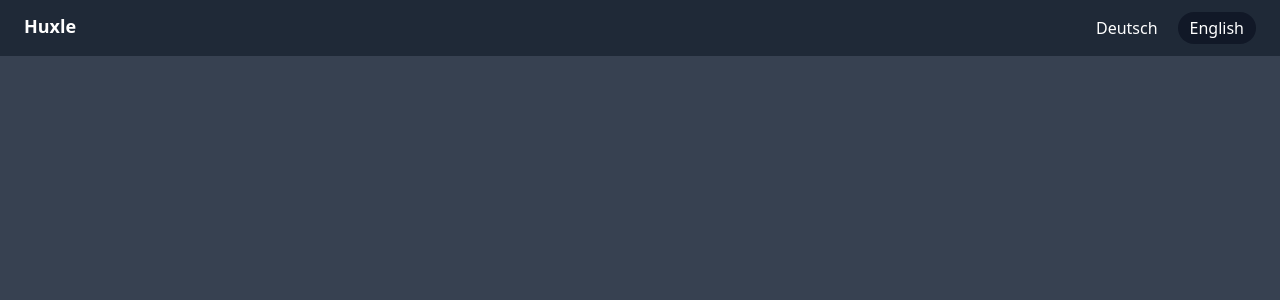
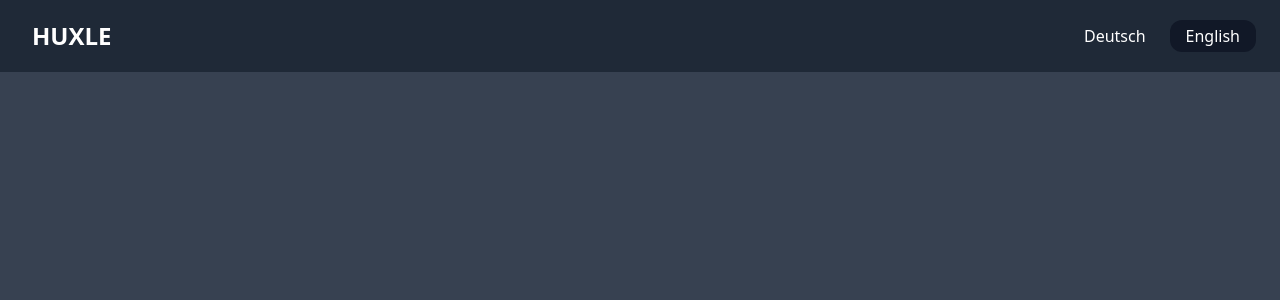
Before and after one commit to Wolfelijolex/Huxle, a Vue app: page / in a window 1280 px wide. Shown: the top 300 px of the page. Built offline with nearby package versions, Linux system fonts and the light colour scheme.

Commit message:
changed logo a bit

```diff
--- a/src/App.vue
+++ b/src/App.vue
@@ -3,7 +3,7 @@
     <div class="navBar">
       <div class="container px-2 mx-auto">
         <div class="py-3 flex flex-row justify-between align-middle">
-          <p class="navBarLogo">{{ $t("huxle") }}</p>
+          <p class="navBarLogo">{{ $t("HUXLE") }}</p>
           <LanguageSwitcher />
         </div>
       </div>
@@ -30,7 +30,7 @@ div {
 }
 
 .navBarLogo {
-  @apply text-white text-lg font-bold cursor-pointer duration-200;
+  @apply text-white text-2xl font-bold cursor-pointer duration-200 p-2 hover:bg-gray-600 rounded-xl;
 }
 
 
--- a/src/components/LanguageSwitcher.vue
+++ b/src/components/LanguageSwitcher.vue
@@ -30,14 +30,14 @@ function changeLocale(newLocale: string) {
 }
 
 .LanguageSwitcher {
+  @apply flex gap-2 text-sm text-white text-base font-normal align-middle pt-2 pb-2;
+}
+
+.LanguageSwitcher li {
   @apply flex gap-2 text-sm text-white text-base font-normal;
 }
 
-.LanguageSwitcher li {
-  @apply flex gap-2 text-sm text-white text-base font-normal ;
-}
-
 .LanguageSwitcher li button {
-  @apply flex gap-2 text-sm text-white text-base font-normal pt-1 pb-1 pl-3 pr-3 duration-200 hover:bg-slate-500 ;
+  @apply flex text-sm text-white text-base font-normal pt-1 pb-1 pl-4 pr-4 duration-200 hover:bg-slate-500 rounded-xl;
 }
 </style>
```
